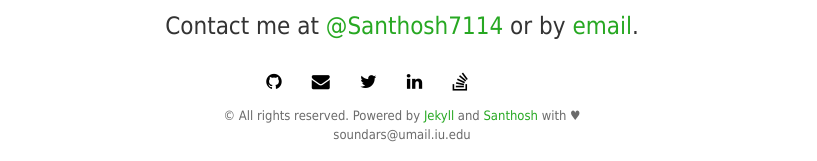
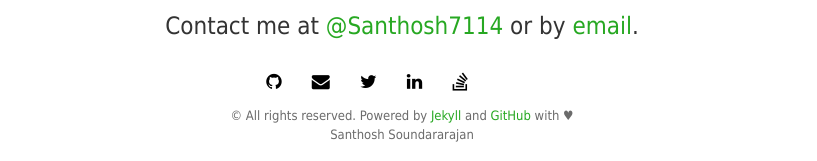
Before and after one commit to santhoshsoundar/Santhosh114.github.io, a Jekyll site: the page built from index.html, in a window 1280 px wide. Shown: the part 748-909 px from the top of the page, without its empty margins (238-1055 px from the left). Built offline with Jekyll 4.4.1, drawn with Linux system fonts in a browser that asks for light colours; nearby versions of some CDN libraries; Markdown is read by kramdown in place of the engine named in the settings; the list of posts is cut into pages by our own code.

Commit message:
logo n mail

```diff
--- a/_includes/footer.html
+++ b/_includes/footer.html
@@ -2,7 +2,7 @@
     <div id="footer">
         <div class="container">
             <p class="text-muted">© All rights reserved. Powered by <a href="http://jekyllrb.com/">Jekyll</a> and
-            <a href="https://www.linkedin.com/in/santhoshsoundararajan">Santhosh</a> with ♥</br>soundars@umail.iu.edu</p>
+            <a href="https://github.com/Santhosh114">GitHub</a> with ♥</br>Santhosh Soundararajan</p>
 
         </div>
     </div>
```
Also changed, not shown: 14 other files.
